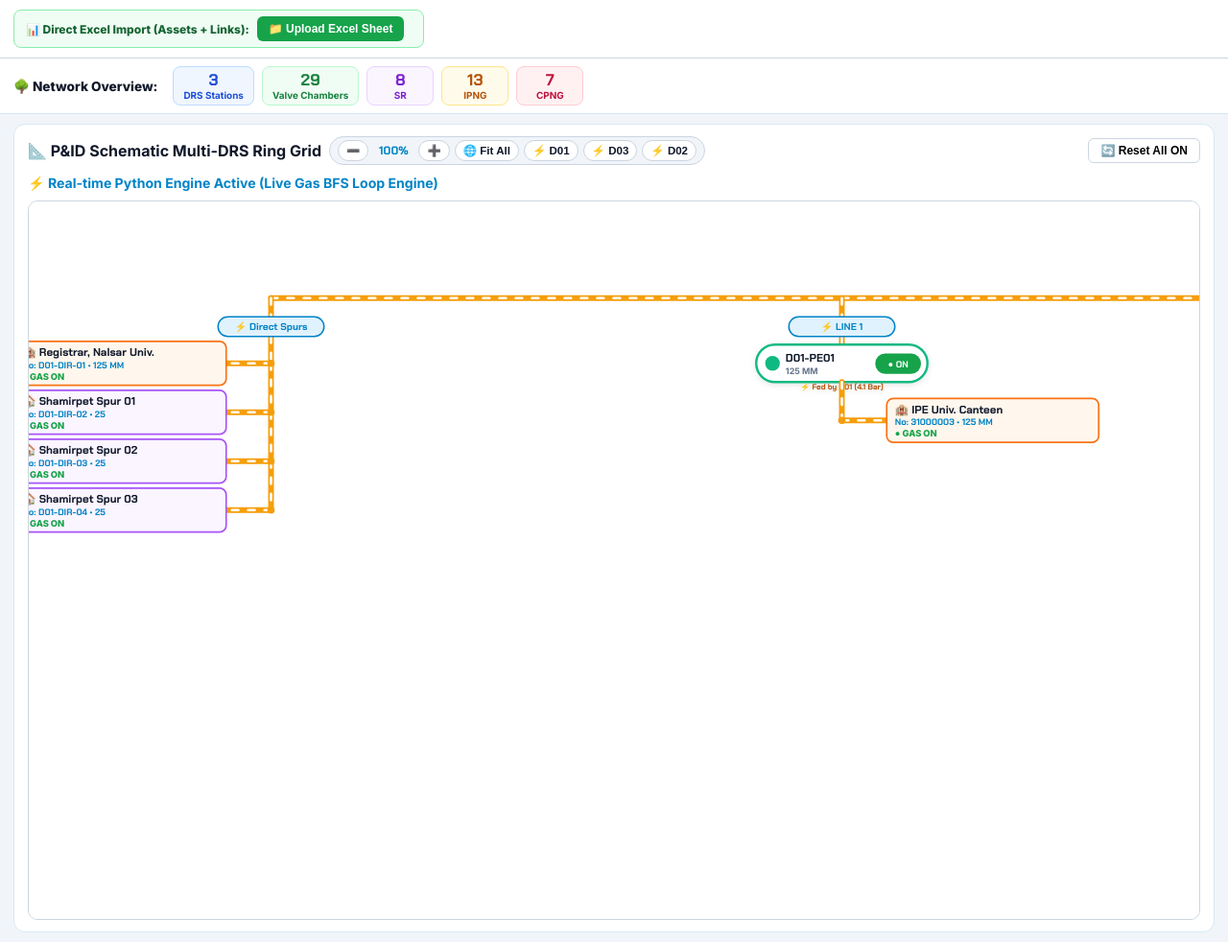
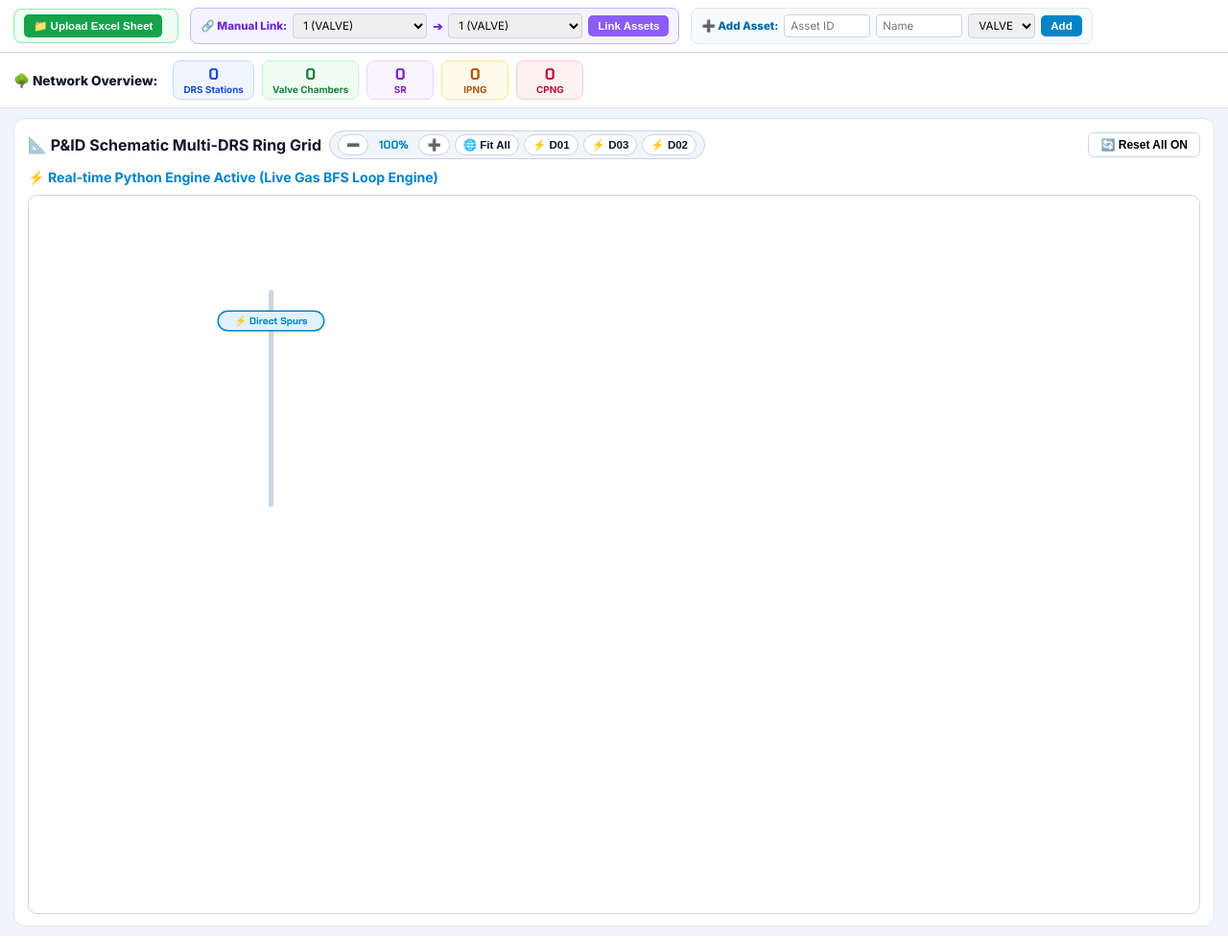
Before and after one commit to S8187875718/bgl-scada, a FastAPI app: page / in a window 1280 px wide. Shown: the part 75-1057 px from the top of the page at 96% size. Run offline with FastAPI, Linux system fonts and the light colour scheme; data comes from the database, SQL or seed files in the repository; tables that the repository leaves empty hold one stand-in row (values such as "Sample post").

Commit message:
dd Manual Linking Bar and Fix VC KPI

```diff
--- a/main.py
+++ b/main.py
@@ -13,9 +13,6 @@
 INDEX_HTML = os.path.join(BASE_DIR, "templates", "index.html")
 DB_PATH = os.path.join(BASE_DIR, "scada.db")
 
-# ==========================================
-# 1. DATABASE INITIALIZATION
-# ==========================================
 def get_db():
     conn = sqlite3.connect(DB_PATH)
     conn.row_factory = sqlite3.Row
@@ -44,118 +41,10 @@
         )
     """)
     conn.commit()
-
-    # Seed initial data if database is empty
-    cursor.execute("SELECT COUNT(*) FROM assets")
-    if cursor.fetchone()[0] == 0:
-        default_assets = [
-            ("D01", "MS DRS", "DRS", "125 MM", "", "ON", "", 4.1),
-            ("D03", "Check Post DRS", "DRS", "125 MM", "", "ON", "", 3.6),
-            ("D02", "Depo DRS", "DRS", "125 MM", "", "ON", "", 3.1),
-            ("D01-DIR-01", "Registrar, Nalsar Univ.", "CPNG", "125 MM", "", "ON", "", 0.0),
-            ("D01-DIR-02", "Shamirpet Spur 01", "SR", "25", "", "ON", "", 0.0),
-            ("D01-DIR-03", "Shamirpet Spur 02", "SR", "25", "", "ON", "", 0.0),
-            ("D01-DIR-04", "Shamirpet Spur 03", "SR", "25", "", "ON", "", 0.0),
-            ("CG-D01-PE01", "CG-D01-PE01", "VALVE", "125 MM", "", "ON", "", 0.0),
-            ("CG-D01-PE02", "CG-D01-PE02", "VALVE", "125 MM", "", "ON", "", 0.0),
-            ("CG-D01-PE02/01", "CG-D01-PE02/01", "VALVE", "90 MM", "", "ON", "", 0.0),
-            ("CG-D01-PE02/02", "CG-D01-PE02/02", "VALVE", "90 MM", "", "ON", "", 0.0),
-            ("CG-D01-PE02/03", "CG-D01-PE02/03", "VALVE", "63 MM", "", "ON", "", 0.0),
-            ("CG-D01-PE03", "CG-D01-PE03", "VALVE", "125 MM", "", "ON", "", 0.0),
-            ("CG-D01-PE04", "CG-D01-PE04", "VALVE", "125 MM", "", "ON", "", 0.0),
-            ("CG-D01-PE04/01", "CG-D01-PE04/01", "VALVE", "90 MM", "", "ON", "", 0.0),
-            ("CG-D01-PE04/02", "CG-D01-PE04/02", "VALVE", "90 MM", "", "ON", "", 0.0),
-            ("CG-D01-PE04/03", "CG-D01-PE04/03", "VALVE", "90 MM", "", "ON", "", 0.0),
-            ("CG-D01-PE05", "CG-D01-PE05", "VALVE", "125 MM", "", "ON", "", 0.0),
-            ("CG-D01-PE05/01", "CG-D01-PE05/01", "VALVE", "90 MM", "", "ON", "", 0.0),
-            ("CG-D01-PE06", "CG-D01-PE06", "VALVE", "125 MM", "", "ON", "", 0.0),
-            ("CG-D01-PE07", "CG-D01-PE07", "VALVE", "125 MM", "", "ON", "", 0.0),
-            ("CG-D01-PE07/01", "CG-D01-PE07/01", "VALVE", "125 MM", "", "ON", "", 0.0),
-            ("31000003", "IPE Univ. Canteen", "CPNG", "125 MM", "", "ON", "", 0.0),
-            ("CG-D01-SR03", "Shamirpet SR03/04", "SR", "40", "", "ON", "", 0.0),
-            ("CG-D01-SR01", "Shamirpet SR01/02", "SR", "40", "", "ON", "", 0.0),
-            ("CG-D01-SR07", "Shamirpet SR07", "SR", "65", "", "ON", "", 0.0),
-            ("21300007", "Compack Containers", "IPNG", "125 MM", "", "ON", "", 0.0),
-            ("21300016", "Tunav / Aparna Alum.", "IPNG", "125 MM", "", "ON", "", 0.0),
-            ("S03-D03-PE01", "S03-D03-PE01", "VALVE", "125 MM", "", "ON", "", 0.0),
-            ("S03-D03-PE02", "S03-D03-PE02", "VALVE", "63 MM", "", "ON", "", 0.0),
-            ("S03-D03-PE03", "S03-D03-PE03", "VALVE", "125 MM", "", "ON", "", 0.0),
-            ("S03-D03-PE03/1", "S03-D03-PE03/1", "VALVE", "63 MM", "", "ON", "", 0.0),
-            ("S03-D03-PE04", "S03-D03-PE04", "VALVE", "125 MM", "", "ON", "", 0.0),
-            ("S03-D03-PE06", "S03-D03-PE06", "VALVE", "125 MM", "", "ON", "", 0.0),
-            ("S03-D03-PE07", "S03-D03-PE07", "VALVE", "125 MM", "", "ON", "", 0.0),
-            ("21300015", "NED Energy Ltd", "IPNG", "125 MM", "", "ON", "", 0.0),
-            ("21300095", "New Delta Coats", "IPNG", "125 MM", "", "ON", "", 0.0),
-            ("21300071", "SRH Rubbers Industries", "IPNG", "125 MM", "", "ON", "", 0.0),
-            ("21100002", "Kayempee Foods Unit 1", "IPNG", "125 MM", "", "ON", "", 0.0),
-            ("21100007", "Kayempee Foods Unit 2", "IPNG", "125 MM", "", "ON", "", 0.0),
-            ("21300005", "Surya Masala Ltd.", "IPNG", "125 MM", "", "ON", "", 0.0),
-            ("21100001", "Sumo Biscuits", "IPNG", "125 MM", "", "ON", "", 0.0),
-            ("21100008", "Biking Foods", "IPNG", "125 MM", "", "ON", "", 0.0),
-            ("21300055", "Radhan Industries", "IPNG", "125 MM", "", "ON", "", 0.0),
-            ("21300038", "Maheswari Fasteners", "IPNG", "125 MM", "", "ON", "", 0.0),
-            ("21300052", "Prasad Seeds Ltd.", "IPNG", "125 MM", "", "ON", "", 0.0),
-            ("S02-D02-PE01", "S02-D02-PE01", "VALVE", "125 MM", "", "ON", "", 0.0),
-            ("S02-D02-PE02", "S02-D02-PE02", "VALVE", "63 MM", "", "ON", "", 0.0),
-            ("S02-D02-PE04", "S02-D02-PE04", "VALVE", "63 MM", "", "ON", "", 0.0),
-            ("S02-D02-PE06", "S02-D02-PE06", "VALVE", "32 MM", "", "ON", "", 0.0),
-            ("S02-D02-PE07", "S02-D02-PE07", "VALVE", "90 MM", "", "ON", "", 0.0),
-            ("S02-D02-PE07/02", "S02-D02-PE07/02", "VALVE", "63 MM", "", "ON", "", 0.0),
-            ("S02-D02-PE08", "S02-D02-PE08", "VALVE", "125 MM", "", "ON", "", 0.0),
-            ("D02-SR10", "Medchal Residential", "SR", "25", "", "ON", "", 0.0),
-            ("D02-SR08", "Medchal East SR", "SR", "25", "", "ON", "", 0.0),
-            ("31000015", "Hare Krishna Satsang", "CPNG", "125 MM", "", "ON", "", 0.0),
-            ("31000002", "Hitech Modern School", "CPNG", "125 MM", "", "ON", "", 0.0),
-            ("31000008", "John Foundation", "CPNG", "125 MM", "", "ON", "", 0.0),
-            ("31000024", "Manasa Womens Hostel", "CPNG", "125 MM", "", "ON", "", 0.0),
-            ("31000045", "Seasons Bar & Rest.", "CPNG", "125 MM", "", "ON", "", 0.0)
-        ]
-        cursor.executemany("INSERT INTO assets VALUES (?,?,?,?,?,?,?,?)", default_assets)
-
-        default_pipelines = [
-            ("D01", "D01-DIR-01"), ("D01", "D01-DIR-02"), ("D01", "D01-DIR-03"), ("D01", "D01-DIR-04"),
-            ("D01", "CG-D01-PE01"), ("D01", "CG-D01-PE02"), ("D01", "CG-D01-PE03"),
-            ("CG-D01-PE01", "31000003"),
-            ("CG-D01-PE02", "CG-D01-SR03"), ("CG-D01-PE02", "CG-D01-PE02/01"),
-            ("CG-D01-PE02/01", "CG-D01-PE02/02"), ("CG-D01-PE02/02", "CG-D01-SR01"),
-            ("CG-D01-PE02/02", "CG-D01-PE02/03"), ("CG-D01-PE02/03", "CG-D01-SR07"),
-            ("CG-D01-PE03", "CG-D01-PE04"), ("CG-D01-PE04", "CG-D01-PE04/01"),
-            ("CG-D01-PE04/01", "CG-D01-PE04/02"), ("CG-D01-PE04/02", "CG-D01-PE04/03"),
-            ("CG-D01-PE04/03", "21300007"),
-            ("CG-D01-PE04/01", "CG-D01-PE05"),
-            ("CG-D01-PE05", "CG-D01-PE05/01"), ("CG-D01-PE05/01", "21300016"),
-            ("CG-D01-PE05/01", "CG-D01-PE06"), ("CG-D01-PE06", "CG-D01-PE07"),
-            ("CG-D01-PE07", "CG-D01-PE07/01"),
-            ("D03", "S03-D03-PE01"), ("D03", "S03-D03-PE02"), ("D03", "S03-D03-PE03"),
-            ("S03-D03-PE01", "21300015"), ("S03-D03-PE01", "21300095"), ("S03-D03-PE01", "21300071"),
-            ("S03-D03-PE01", "S03-D03-PE06"),
-            ("S03-D03-PE06", "21300055"), ("S03-D03-PE06", "21300038"),
-            ("S03-D03-PE06", "S03-D03-PE07"),
-            ("S03-D03-PE07", "21300052"),
-            ("S03-D03-PE02", "21100002"), ("S03-D03-PE02", "21100007"),
-            ("S03-D03-PE03", "21300005"), ("S03-D03-PE03", "S03-D03-PE03/1"),
-            ("S03-D03-PE03/1", "21100001"), ("S03-D03-PE03/1", "21100008"),
-            ("S03-D03-PE03/1", "S03-D03-PE04"),
-            ("D02", "S02-D02-PE01"), ("D02", "S02-D02-PE02"), ("D02", "S02-D02-PE06"), ("D02", "S02-D02-PE08"),
-            ("S02-D02-PE01", "D02-SR10"), ("S02-D02-PE01", "D02-SR08"), ("S02-D02-PE01", "31000015"),
-            ("S02-D02-PE01", "S02-D02-PE04"),
-            ("S02-D02-PE04", "31000002"), ("S02-D02-PE04", "31000008"),
-            ("S02-D02-PE02", "31000024"),
-            ("S02-D02-PE06", "31000045"),
-            ("S02-D02-PE08", "S02-D02-PE07"),
-            ("S02-D02-PE07", "S02-D02-PE07/02"),
-            ("CG-D01-PE05", "S03-D03-PE04"),
-            ("S03-D03-PE04", "S02-D02-PE08")
-        ]
-        cursor.executemany("INSERT INTO pipelines VALUES (?,?)", default_pipelines)
-        conn.commit()
     conn.close()
 
 init_db()
 
-# ==========================================
-# 2. DB DATA LOADERS & GRAPH BUILDER
-# ==========================================
 def load_network_from_db():
     conn = get_db()
     cursor = conn.cursor()
@@ -171,6 +60,7 @@
 
     return assets, pipelines, G
 
+# Request Models
 class ToggleReq(BaseModel):
     asset_id: str
     status: str
@@ -190,9 +80,6 @@
     source_id: str
     target_id: str
 
-# ==========================================
-# 3. BFS GAS FLOW ENGINE
-# ==========================================
 def run_scada_bfs_flow():
     assets, pipelines, G = load_network_from_db()
 
@@ -216,7 +103,8 @@
             curr = q.pop(0)
 
             # ONLY CLOSED VALVES STOP FLOW
-            if assets.get(curr, {}).get("type") == "VALVE" and assets.get(curr, {}).get("status") == "OFF":
+            c_type = str(assets.get(curr, {}).get("type", "")).upper()
+            if ("VALVE" in c_type or c_type == "VC") and assets.get(curr, {}).get("status") == "OFF":
                 continue
 
             for nbr in G.neighbors(curr):
@@ -229,9 +117,6 @@
 
     return assets, pipelines, gas_supply, fed_by
 
-# ==========================================
-# 4. API ENDPOINTS & DIRECT EXCEL IMPORT
-# ==========================================
 @app.get("/")
 def index():
     if os.path.exists(INDEX_HTML):
@@ -248,23 +133,22 @@
         "fed_by": fed_by
     }
 
-# EXCEL UPLOAD DIRECTLY FROM WEB UI
+# 1. EXCEL IMPORT
 @app.post("/api/upload-excel")
 async def upload_excel(file: UploadFile = File(...)):
     filename = file.filename.lower()
     if not (filename.endswith(".xlsx") or filename.endswith(".xlsm")):
-        return {"success": False, "message": "దయచేసి సరైన Excel (.xlsx) ఫైల్‌ను అప్‌లోడ్ చేయండి!"}
+        return {"success": False, "message": "Excel (.xlsx) ఫైల్‌ను అప్‌లోడ్ చేయండి!"}
 
     contents = await file.read()
     try:
         wb = openpyxl.load_workbook(io.BytesIO(contents), data_only=True)
     except Exception as e:
-        return {"success": False, "message": f"Excel ఫైల్ తెరవడంలో లోపం: {str(e)}"}
+        return {"success": False, "message": f"Excel లోపం: {str(e)}"}
 
     conn = get_db()
     cursor = conn.cursor()
 
-    # Clear old database tables
     cursor.execute("DROP TABLE IF EXISTS assets")
     cursor.execute("DROP TABLE IF EXISTS pipelines")
     cursor.execute("""
@@ -287,7 +171,7 @@
         )
     """)
 
-    # 1. Parse Assets Sheet
+    # Parse Assets
     assets_sheet = None
     for s_name in wb.sheetnames:
         if s_name.strip().lower() == "assets":
@@ -324,7 +208,7 @@
         cursor.executemany("INSERT OR REPLACE INTO assets VALUES (?,?,?,?,?,?,?,?)", assets_data)
         asset_count = len(assets_data)
 
-    # 2. Parse Links Sheet
+    # Parse Links
     links_sheet = None
     for s_name in wb.sheetnames:
         if s_name.strip().lower() in ["links", "link", "sheet2"]:
@@ -355,7 +239,70 @@
     assets, pipelines, supply, fed_by = run_scada_bfs_flow()
     return {
         "success": True,
-        "message": f"Excel విజయవంతంగా ఇంపోర్ట్ చేయబడింది! ({asset_count} Assets, {link_count} Pipeline Links)",
+        "message": f"Excel ఇంపోర్ట్ పూర్తయింది! ({asset_count} Assets, {link_count} Links)",
+        "assets": assets,
+        "pipelines": pipelines,
+        "supply": supply,
+        "fed_by": fed_by
+    }
+
+# 2. MANUAL ADD ASSET
+@app.post("/api/asset/add")
+def add_new_asset(req: AssetCreateReq):
+    asset_id = req.id.strip()
+    if not asset_id:
+        return {"success": False, "message": "Asset ID తప్పనిసరిగా ఇవ్వాలి!"}
+
+    conn = get_db()
+    cursor = conn.cursor()
+    cursor.execute("SELECT id FROM assets WHERE id = ?", (asset_id,))
+    if cursor.fetchone():
+        conn.close()
+        return {"success": False, "message": f"Asset '{asset_id}' ఇప్పటికే ఉంది!"}
+
+    press = req.pressure if req.type.upper() == "DRS" else 0.0
+    cursor.execute(
+        "INSERT INTO assets (id, name, type, tag, details, status, location, pressure) VALUES (?, ?, ?, ?, '', 'ON', '', ?)",
+        (asset_id, req.name.strip() or asset_id, req.type.upper(), req.tag.strip() or "125 MM", press)
+    )
+    conn.commit()
+    conn.close()
+
+    assets, pipelines, supply, fed_by = run_scada_bfs_flow()
+    return {
+        "success": True,
+        "message": f"Asset '{asset_id}' విజయవంతంగా యాడ్ అయింది!",
+        "assets": assets,
+        "pipelines": pipelines,
+        "supply": supply,
+        "fed_by": fed_by
+    }
+
+# 3. MANUAL LINK PIPELINE
+@app.post("/api/pipeline/add")
+def add_pipeline_link(req: PipelineCreateReq):
+    src = req.source_id.strip()
+    tgt = req.target_id.strip()
+
+    if not src or not tgt or src == tgt:
+        return {"success": False, "message": "సరైన వేర్వేరు రెండు Assets ని ఎంచుకోండి!"}
+
+    conn = get_db()
+    cursor = conn.cursor()
+
+    cursor.execute("SELECT source_id FROM pipelines WHERE (source_id=? AND target_id=?) OR (source_id=? AND target_id=?)", (src, tgt, tgt, src))
+    if cursor.fetchone():
+        conn.close()
+        return {"success": False, "message": "ఈ రెండు Assets మధ్య లింక్ ఇప్పటికే ఉంది!"}
+
+    cursor.execute("INSERT INTO pipelines (source_id, target_id) VALUES (?, ?)", (src, tgt))
+    conn.commit()
+    conn.close()
+
+    assets, pipelines, supply, fed_by = run_scada_bfs_flow()
+    return {
+        "success": True,
+        "message": f"లింక్ '{src}' ⟷ '{tgt}' విజయవంతంగా కనెక్ట్ అయింది!",
         "assets": assets,
         "pipelines": pipelines,
         "supply": supply,
--- a/templates/index.html
+++ b/templates/index.html
@@ -54,9 +54,9 @@
     .builder-bar {
       background: #ffffff;
       border-bottom: 1.5px solid #cbd5e1;
-      padding: 10px 14px;
+      padding: 8px 14px;
       display: flex;
-      gap: 16px;
+      gap: 12px;
       flex-wrap: wrap;
       align-items: center;
       box-shadow: 0 1px 3px rgba(0,0,0,0.05);
@@ -64,30 +64,40 @@
     .builder-box {
       display: flex;
       align-items: center;
-      gap: 8px;
+      gap: 6px;
       background: #f8fafc;
-      padding: 6px 12px;
+      padding: 5px 10px;
       border-radius: 8px;
       border: 1px solid #e2e8f0;
     }
-    .builder-box label { font-size: 0.75rem; font-weight: 800; color: #0369a1; }
+    .builder-box label { font-size: 0.72rem; font-weight: 800; color: #0369a1; white-space: nowrap; }
+    .builder-input, .builder-select {
+      font-size: 0.72rem;
+      padding: 4px 6px;
+      border: 1px solid #cbd5e1;
+      border-radius: 4px;
+      font-family: inherit;
+    }
     .builder-btn {
       background: #0284c7;
       color: #ffffff;
       border: none;
-      padding: 6px 12px;
-      font-size: 0.75rem;
+      padding: 5px 10px;
+      font-size: 0.72rem;
       font-weight: 700;
-      border-radius: 6px;
+      border-radius: 5px;
       cursor: pointer;
       display: flex;
       align-items: center;
-      gap: 5px;
+      gap: 4px;
+      white-space: nowrap;
       transition: background 0.15s;
     }
     .builder-btn:hover { background: #0369a1; }
     .excel-upload-btn { background: #16a34a; }
     .excel-upload-btn:hover { background: #15803d; }
+    .link-btn { background: #8b5cf6; }
+    .link-btn:hover { background: #7c3aed; }
 
     .overview-kpi-bar {
       background: #ffffff; border-bottom: 1.5px solid #d3e5f5; padding: 8px 14px;
@@ -164,23 +174,47 @@
     </div>
   </header>
 
-  <!-- EXCEL DIRECT IMPORT PANEL -->
+  <!-- ALL BUILDER CONTROLS IN TOP BAR -->
   <div class="builder-bar">
+    <!-- 1. Excel Upload -->
     <div class="builder-box" style="background:#f0fdf4; border:1.5px solid #86efac;">
-      <label style="color:#166534;">📊 Direct Excel Import (Assets + Links):</label>
       <input type="file" id="excelFileInput" accept=".xlsx, .xlsm" style="display:none;" onchange="handleExcelUpload(event)">
       <button class="builder-btn excel-upload-btn" onclick="document.getElementById('excelFileInput').click()">📁 Upload Excel Sheet</button>
-      <span id="uploadStatusText" style="font-size:0.75rem; font-weight:700; color:#15803d;"></span>
+      <span id="uploadStatusText" style="font-size:0.72rem; font-weight:700; color:#15803d;"></span>
+    </div>
+
+    <!-- 2. Manual Link Assets (Parent -> Child) -->
+    <div class="builder-box" style="background:#f5f3ff; border:1.5px solid #c4b5fd;">
+      <label style="color:#6d28d9;">🔗 Manual Link:</label>
+      <select id="linkSource" class="builder-select" style="min-width:140px;"></select>
+      <span style="font-size:0.75rem; font-weight:bold; color:#6d28d9;">➔</span>
+      <select id="linkTarget" class="builder-select" style="min-width:140px;"></select>
+      <button class="builder-btn link-btn" onclick="submitLinkPipeline()">Link Assets</button>
+    </div>
+
+    <!-- 3. Add Single Asset -->
+    <div class="builder-box">
+      <label>➕ Add Asset:</label>
+      <input type="text" id="newAssetId" class="builder-input" placeholder="Asset ID" style="width:90px;">
+      <input type="text" id="newAssetName" class="builder-input" placeholder="Name" style="width:90px;">
+      <select id="newAssetType" class="builder-select">
+        <option value="VALVE">VALVE</option>
+        <option value="IPNG">IPNG</option>
+        <option value="CPNG">CPNG</option>
+        <option value="SR">SR</option>
+        <option value="DRS">DRS</option>
+      </select>
+      <button class="builder-btn" onclick="submitCreateAsset()">Add</button>
     </div>
   </div>
 
   <div class="overview-kpi-bar">
     <div style="font-size:0.85rem; font-weight:800; color:#0f172a; margin-right:8px;">🌳 Network Overview:</div>
-    <div class="kpi-card kpi-drs"><div class="num" id="kpiDrs">3</div><div class="lbl">DRS Stations</div></div>
-    <div class="kpi-card kpi-vc"><div class="num" id="kpiVc">26</div><div class="lbl">Valve Chambers</div></div>
-    <div class="kpi-card kpi-sr"><div class="num" id="kpiSr">12</div><div class="lbl">SR</div></div>
-    <div class="kpi-card kpi-ipng"><div class="num" id="kpiIpng">14</div><div class="lbl">IPNG</div></div>
-    <div class="kpi-card kpi-cpng"><div class="num" id="kpiCpng">8</div><div class="lbl">CPNG</div></div>
+    <div class="kpi-card kpi-drs"><div class="num" id="kpiDrs">0</div><div class="lbl">DRS Stations</div></div>
+    <div class="kpi-card kpi-vc"><div class="num" id="kpiVc">0</div><div class="lbl">Valve Chambers</div></div>
+    <div class="kpi-card kpi-sr"><div class="num" id="kpiSr">0</div><div class="lbl">SR</div></div>
+    <div class="kpi-card kpi-ipng"><div class="num" id="kpiIpng">0</div><div class="lbl">IPNG</div></div>
+    <div class="kpi-card kpi-cpng"><div class="num" id="kpiCpng">0</div><div class="lbl">CPNG</div></div>
   </div>
 
   <div class="main-wrapper">
@@ -217,7 +251,7 @@
     var startMouseX = 0, startMouseY = 0;
 
     function changeZoom(delta) {
-      currentZoom = Math.min(Math.max(currentZoom + delta, 0.22), 2.2);
+      currentZoom = Math.min(Math.max(currentZoom + delta, 0.15), 2.5);
       document.getElementById('zoomLevelText').innerText = Math.round(currentZoom * 100) + '%';
       applyTransform();
     }
@@ -287,13 +321,30 @@
       vp.addEventListener('touchend', function() { isDragging = false; });
     }
 
+    // UPDATE DROPDOWNS FOR MANUAL LINKING
+    function updateDropdownOptions() {
+      if (!scadaData || !scadaData.assets) return;
+      var srcSelect = document.getElementById('linkSource');
+      var tgtSelect = document.getElementById('linkTarget');
+      var ids = Object.keys(scadaData.assets).sort();
+
+      var optHtml = ids.map(function(id) {
+        var a = scadaData.assets[id];
+        return '<option value="' + id + '">' + id + ' (' + (a.type || 'VALVE') + ')</option>';
+      }).join('');
+
+      srcSelect.innerHTML = optHtml;
+      tgtSelect.innerHTML = optHtml;
+      if (ids.length > 1) tgtSelect.selectedIndex = 1;
+    }
+
     function updateKPIs() {
       if (!scadaData || !scadaData.assets) return;
       var drs = 0, vc = 0, sr = 0, ipng = 0, cpng = 0;
       Object.values(scadaData.assets).forEach(function(a) {
         var t = (a.type || '').toUpperCase();
         if (t === 'DRS') drs++;
-        else if (t === 'VALVE') vc++;
+        else if (t.includes('VALVE') || t === 'VC') vc++;
         else if (t === 'SR') sr++;
         else if (t === 'IPNG') ipng++;
         else if (t === 'CPNG') cpng++;
@@ -310,6 +361,7 @@
         const res = await fetch('/api/snapshot');
         scadaData = await res.json();
         document.getElementById('statusText').innerText = "⚡ Real-time Python Engine Active (Live Gas BFS Loop Engine)";
+        updateDropdownOptions();
         updateKPIs();
         renderPAndID();
       } catch (err) {
@@ -317,13 +369,13 @@
       }
     }
 
-    // DIRECT EXCEL FILE UPLOAD HANDLER
+    // 1. DIRECT EXCEL FILE UPLOAD
     async function handleExcelUpload(event) {
       const file = event.target.files[0];
       if (!file) return;
 
       const statusSpan = document.getElementById('uploadStatusText');
-      statusSpan.innerText = "⏳ Uploading & Importing Excel...";
+      statusSpan.innerText = "⏳ Uploading & Importing...";
 
       const formData = new FormData();
       formData.append('file', file);
@@ -335,21 +387,85 @@
         });
         const data = await res.json();
         if (data.success) {
-          statusSpan.innerText = "✅ Successfully Imported!";
+          statusSpan.innerText = "✅ Imported!";
           alert("🎉 " + data.message);
           scadaData = data;
+          updateDropdownOptions();
           updateKPIs();
           renderPAndID();
         } else {
-          statusSpan.innerText = "❌ Import Failed";
+          statusSpan.innerText = "❌ Failed";
           alert("Error: " + data.message);
         }
       } catch (err) {
-        statusSpan.innerText = "❌ Upload Error";
+        statusSpan.innerText = "❌ Error";
         alert("Upload error: " + err.message);
       } finally {
         event.target.value = '';
         setTimeout(() => { statusSpan.innerText = ''; }, 4500);
+      }
+    }
+
+    // 2. MANUAL LINK ASSETS (SUBMIT)
+    async function submitLinkPipeline() {
+      var src = document.getElementById('linkSource').value;
+      var tgt = document.getElementById('linkTarget').value;
+
+      if (!src || !tgt || src === tgt) {
+        alert("దయచేసి రెండు వేర్వేరు Assets ని ఎంచుకోండి!");
+        return;
+      }
+
+      try {
+        const res = await fetch('/api/pipeline/add', {
+          method: 'POST',
+          headers: { 'Content-Type': 'application/json' },
+          body: JSON.stringify({ source_id: src, target_id: tgt })
+        });
+        const data = await res.json();
+        if (data.success) {
+          alert("✅ " + data.message);
+          scadaData = data;
+          renderPAndID();
+        } else {
+          alert("⚠️ " + data.message);
+        }
+      } catch (e) {
+        alert("Error: " + e.message);
+      }
+    }
+
+    // 3. MANUAL CREATE ASSET
+    async function submitCreateAsset() {
+      var id = document.getElementById('newAssetId').value.trim();
+      var name = document.getElementById('newAssetName').value.trim();
+      var type = document.getElementById('newAssetType').value;
+
+      if (!id) {
+        alert("Asset ID తప్పనిసరి!");
+        return;
+      }
+
+      try {
+        const res = await fetch('/api/asset/add', {
+          method: 'POST',
+          headers: { 'Content-Type': 'application/json' },
+          body: JSON.stringify({ id: id, name: name || id, type: type, tag: '125 MM' })
+        });
+        const data = await res.json();
+        if (data.success) {
+          alert("✅ " + data.message);
+          scadaData = data;
+          document.getElementById('newAssetId').value = '';
+          document.getElementById('newAssetName').value = '';
+          updateDropdownOptions();
+          updateKPIs();
+          renderPAndID();
+        } else {
+          alert("⚠️ " + data.message);
+        }
+      } catch (e) {
+        alert("Error: " + e.message);
       }
     }
 
```
Also changed, not shown: 1 other file.
